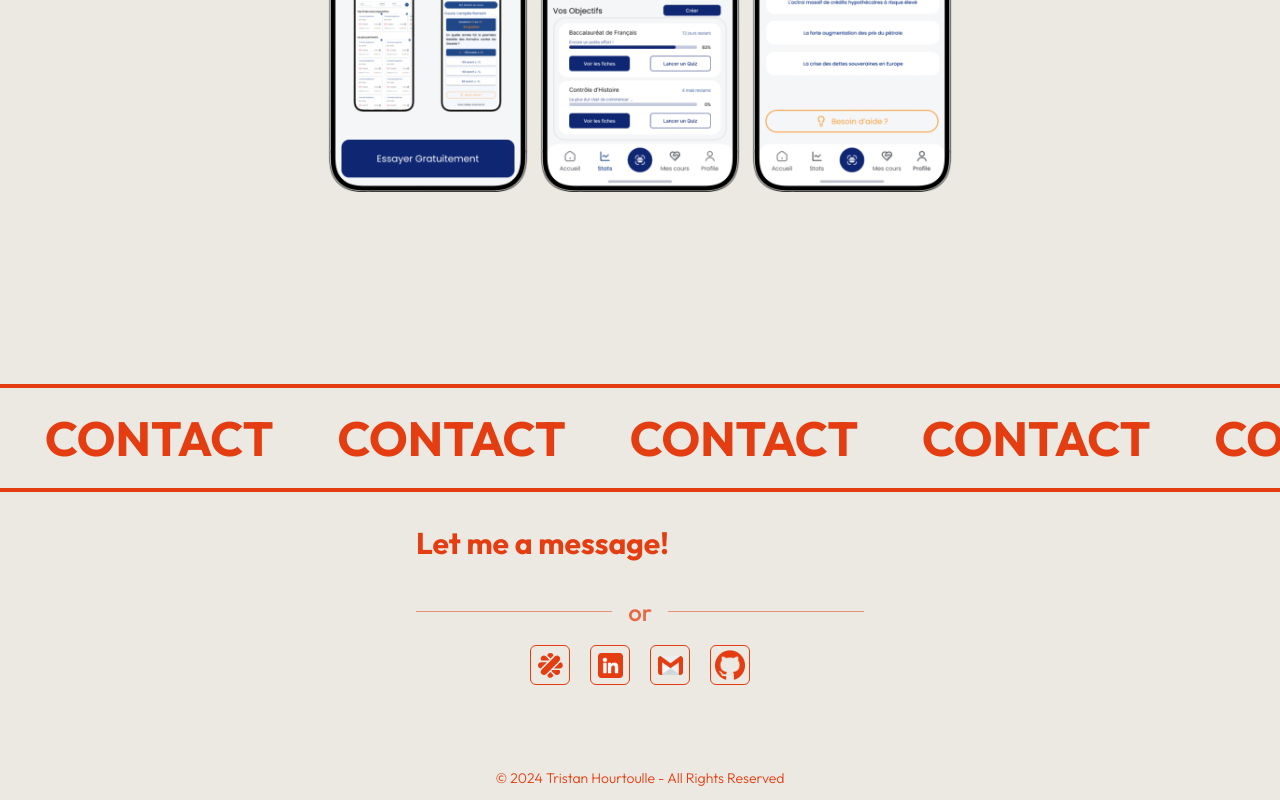
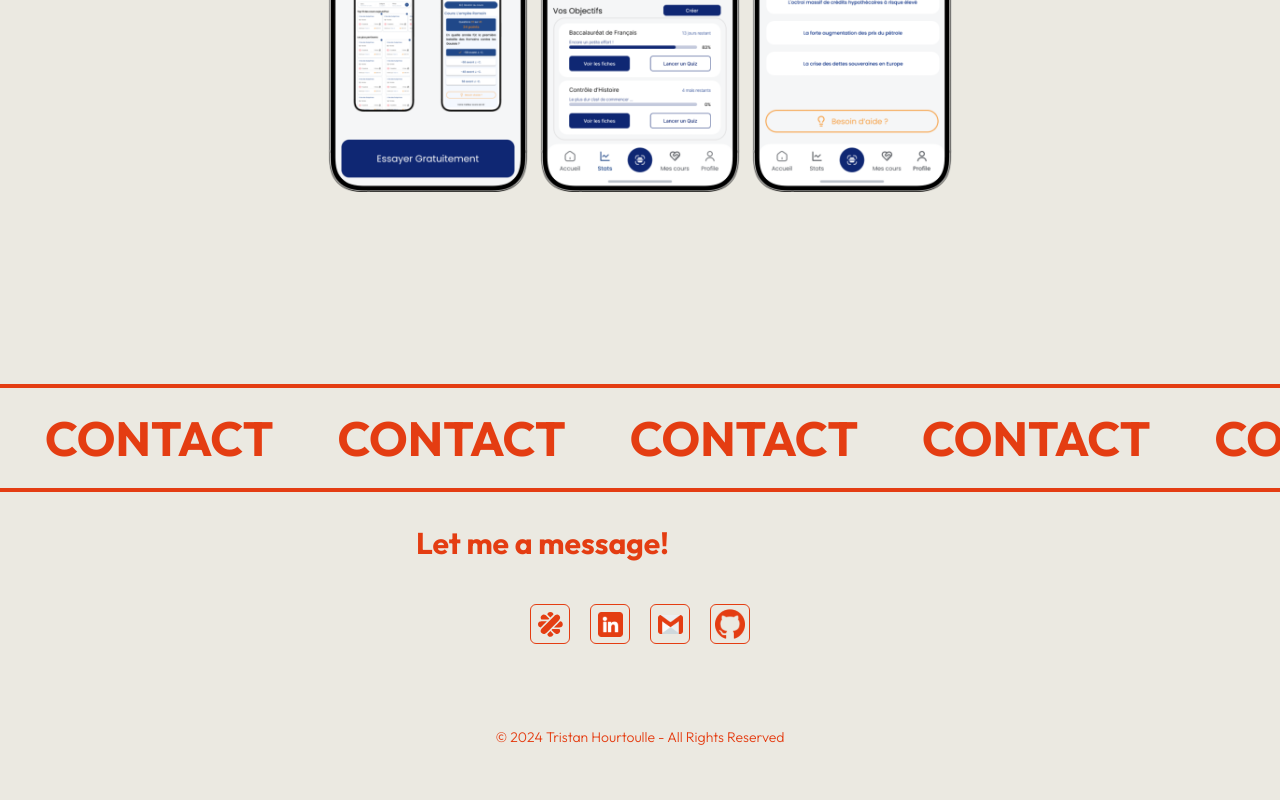
Before and after one commit to TristanHourtoulle/Portfolio-TristanH, a Next.js app: page / in a window 1280 px wide. Shown: the part 2380-3180 px from the top of the page. After the commit the page ends 3139 px from the top, so only its background shows below. Built offline with nearby package versions, Linux system fonts and the light colour scheme; what tailwind-hamburgers would draw is missing.

Commit message:
fix: hidden useless separator

```diff
--- a/app/page.tsx
+++ b/app/page.tsx
@@ -199,9 +199,9 @@ export default function Home() {
               Let me a message!
             </h3>
             <ContactForm />
-            <div className="px-[25%]">
+            {/* <div className="px-[25%]">
               <Separator text="or" className="my-4" />
-            </div>
+            </div> */}
             <div className="flex flex-wrap items-center justify-center gap-2 md:gap-5 mt-[1%] w-full px-[10%] md:px-[25%]">
               {/* Malt */}
               <Button
```
